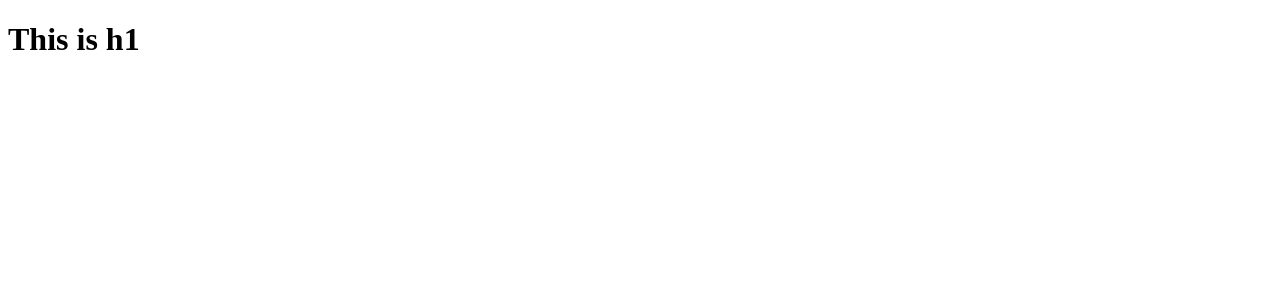
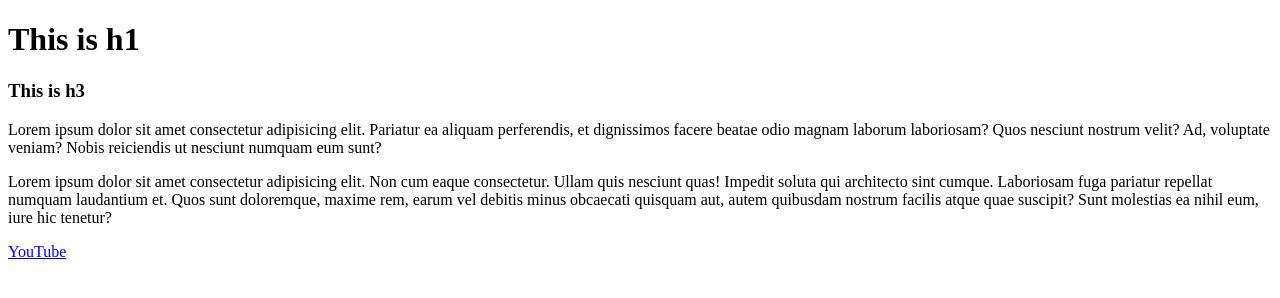
Before and after one commit to Fahmidur-arnob/my-third-repo, a plain HTML site: page index.html in a window 1280 px wide. Drawn offline with Linux system fonts and the light colour scheme.

Commit message:
Did some changes in the HTML file

```diff
--- a/index.html
+++ b/index.html
@@ -8,5 +8,9 @@
 </head>
 <body>
     <h1>This is h1</h1>
+    <h3>This is h3</h3>
+    <p>Lorem ipsum dolor sit amet consectetur adipisicing elit. Pariatur ea aliquam perferendis, et dignissimos facere beatae odio magnam laborum laboriosam? Quos nesciunt nostrum velit? Ad, voluptate veniam? Nobis reiciendis ut nesciunt numquam eum sunt?</p>
+    <p>Lorem ipsum dolor sit amet consectetur adipisicing elit. Non cum eaque consectetur. Ullam quis nesciunt quas! Impedit soluta qui architecto sint cumque. Laboriosam fuga pariatur repellat numquam laudantium et. Quos sunt doloremque, maxime rem, earum vel debitis minus obcaecati quisquam aut, autem quibusdam nostrum facilis atque quae suscipit? Sunt molestias ea nihil eum, iure hic tenetur?</p>
+    <a href="https://www.youtube.com/">YouTube</a>
 </body>
 </html>
```
